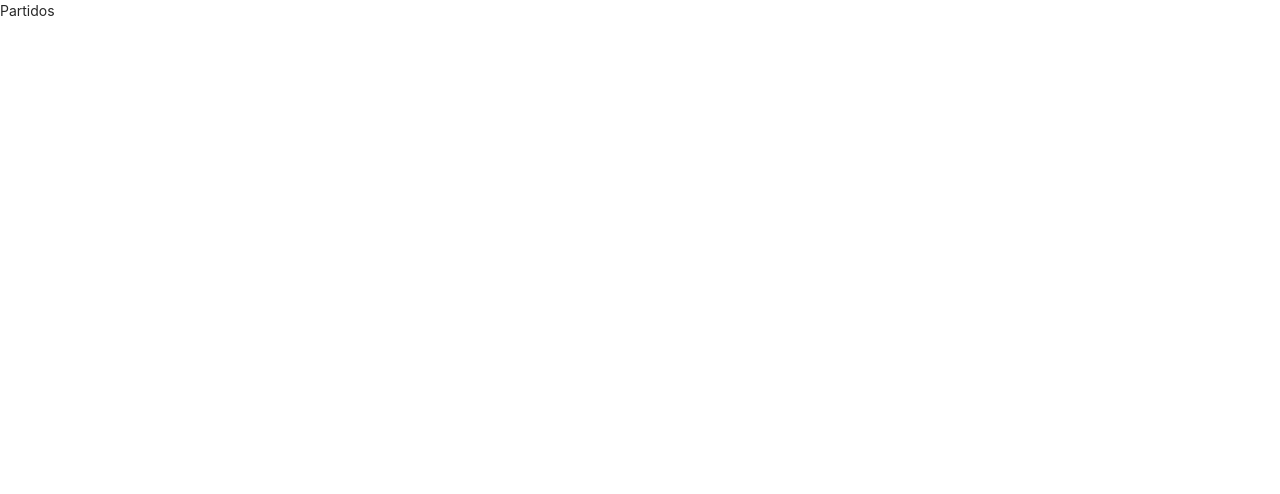
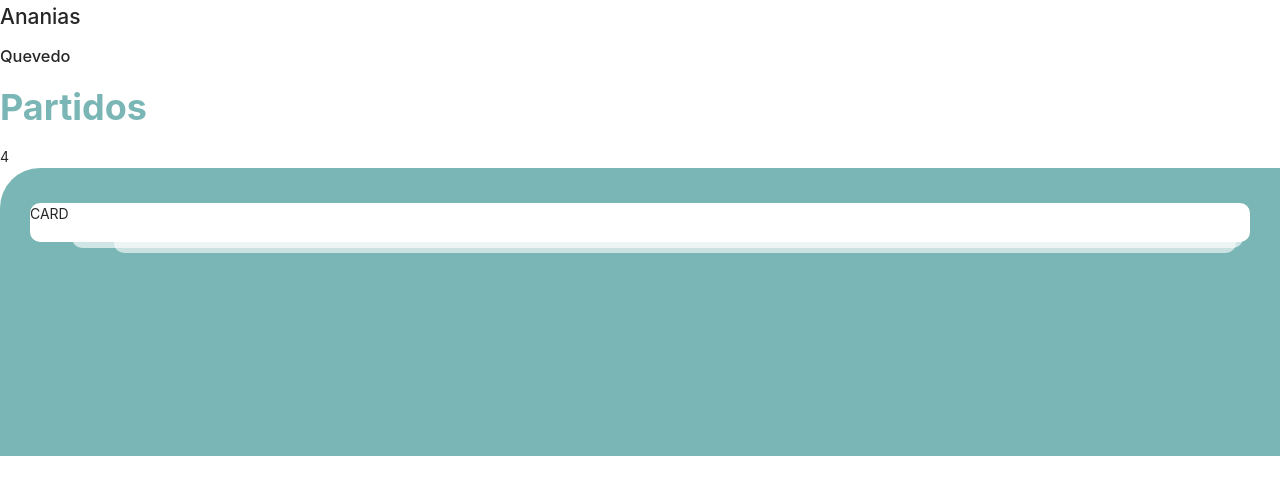
Before and after one commit to UrielQuevedo/tantos, a Next.js app: page /partidos in a window 1280 px wide. Shown: the top 494 px of the page. Built offline with nearby package versions, Linux system fonts and the light colour scheme.

Commit message:
chore: finish create player and starting partidos mockup

```diff
--- a/components/atoms/big-title/BigTitle.jsx
+++ b/components/atoms/big-title/BigTitle.jsx
@@ -1,9 +1,10 @@
 import Styles from "./_style.module.scss";
+import classNames from "classnames";
 
 const { bigTitle } = Styles;
 
-const BigTitle = ({ title }) => {
-  return <h1 className={bigTitle}>{title}</h1>;
+const BigTitle = ({ title, type }) => {
+  return <h1 className={classNames(bigTitle, Styles[type])}>{title}</h1>;
 };
 
 export default BigTitle;
--- a/components/atoms/big-title/_style.module.scss
+++ b/components/atoms/big-title/_style.module.scss
@@ -1,9 +1,15 @@
 @import 'styles/_general_styling.scss';
 
 .bigTitle {
-  text-align: center;
-  color: $primary;
   font-size: 36px;
   font-weight: bold;
   margin: 10px 0 10px 0;
 }
+
+.primary {
+  color: $primary;
+}
+
+.secondary {
+  color: $background;
+}
--- a/components/layouts/HeaderLayout.jsx
+++ b/components/layouts/HeaderLayout.jsx
@@ -1,7 +1,22 @@
+import { motion } from "framer-motion";
 import Head from "next/head";
 
 const HeaderLayout = ({ title, children }) => {
+  const variants = {
+    hidden: { opacity: 0, x: 0, y: 20 },
+    enter: { opacity: 1, x: 0, y: 0 },
+    exit: { opacity: 0, x: -0, y: 20 },
+  };
+
   return (
+    <motion.article
+      initial="hidden"
+      animate="enter"
+      exit="exit"
+      variants={variants}
+      transition={{ duration: 0.4, type: "easeInOut" }}
+      style={{ position: "relative" }}
+    >
       <>
         {title && (
           <Head>
@@ -12,6 +27,7 @@ const HeaderLayout = ({ title, children }) => {
         )}
         {children}
       </>
+    </motion.article>
   );
 };
 
--- a/components/organisms/crear-usuario/CrearJugadorForm.jsx
+++ b/components/organisms/crear-usuario/CrearJugadorForm.jsx
@@ -4,19 +4,21 @@ import PlanillaForm from "../../molecules/planilla-form/PlanillaForm";
 import Planilla from "../../molecules/planilla/Planilla";
 import { Form } from "antd";
 import { RightOutlined } from "@ant-design/icons";
+import { useRouter } from "next/router";
+import { PARTIDOS_URL } from "../../../utils/routes";
 
 const { center } = Styles;
 
 const CrearJugadorForm = () => {
   //TODO: Hacer responsive como si fuera un zoom de 150%
-  //TODO: Acomodar los temas de scss
 
   const [form] = Form.useForm();
+  const router = useRouter();
 
   const onFinish = (values) => {
     //TODO: Guardar datos
-    //TODO: Redirigir a partidos
     console.log(values);
+    router.push(PARTIDOS_URL);
     form.resetFields();
   };
 
--- /dev/null
+++ b/pages/partidos/_style.module.scss
@@ -0,0 +1,42 @@
+@import 'styles/_general_styling.scss';
+
+.container {
+  width: 100%;
+  padding: 35px 30px;
+  background: $background;
+  height: 100%;
+  border-radius: 40px 0px 0px 0px;
+}
+
+.containerCard {
+  position: relative;
+  height: 50px;
+}
+
+.card {
+  position: absolute;
+  border-radius: 10px;
+  height: 39px;
+  width: 100%;
+  background: $white;
+}
+
+.shadowCard1 {
+  background: rgba(255, 255, 255, 0.65);
+  border-radius: 10px;
+  position: absolute;
+  top: 0;
+  right: 7px;
+  width: 96%;
+  height: 45px;
+}
+
+.shadowCard2 {
+  background: rgba(255, 255, 255, 0.6);
+  position: absolute;
+  top: 0;
+  right: 14px;
+  border-radius: 10px;
+  width: 92%;
+  height: 50px;
+}
--- a/pages/partidos/index.js
+++ b/pages/partidos/index.js
@@ -1,5 +1,27 @@
+import Styles from "./_style.module.scss";
+import HeaderLayout from "../../components/layouts/HeaderLayout";
+import BigTitle from "../../components/atoms/big-title/BigTitle";
+
+const TITLE = "Partidos";
+
+const { container, card, shadowCard1, shadowCard2, containerCard } = Styles;
+
 const Partidos = () => {
-  return <div>Partidos</div>;
+  return (
+    <HeaderLayout title={TITLE}>
+      <h2>Ananias</h2>
+      <h3>Quevedo</h3>
+      <BigTitle type="secondary" title={TITLE} />
+      <span>4</span>
+      <div className={container}>
+        <div className={containerCard}>
+          <div className={shadowCard2} />
+          <div className={shadowCard1} />
+          <div className={card}>CARD</div>
+        </div>
+      </div>
+    </HeaderLayout>
+  );
 };
 
 export default Partidos;
--- /dev/null
+++ b/utils/routes.js
@@ -0,0 +1 @@
+export const PARTIDOS_URL = "/partidos";
```
Also changed, not shown: jsconfig.json (+4 -3 lines), pages/crear-usuario/index.js (+18 -5 lines). Lines whose indentation alone changed are shown as unchanged.
